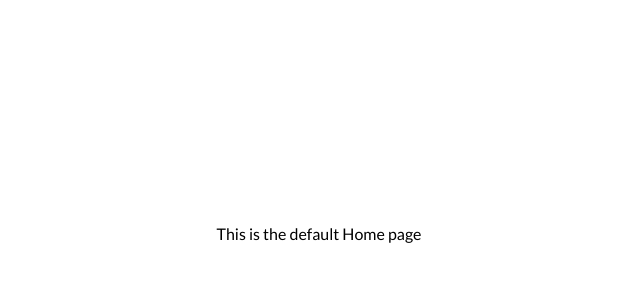
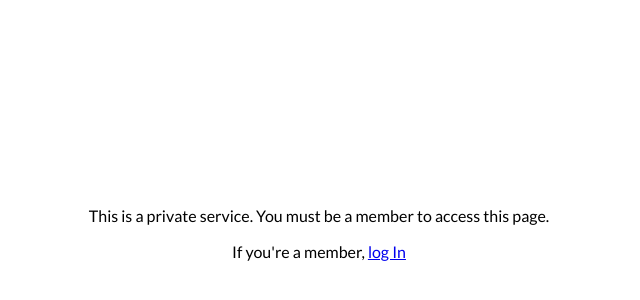
Before and after one commit to scottjpark/tuesday, a React (Create React App) app in the folder frontend/: page / in a window 1280 px wide. Shown: the part 166-466 px from the top of the page, without its empty margins (321-961 px from the left). Built offline with nearby package versions, Linux system fonts and the light colour scheme; no server answers.

Commit message:
Style & format adjustments to auth pages

```diff
--- a/frontend/src/App.js
+++ b/frontend/src/App.js
@@ -4,8 +4,7 @@ import { BrowserRouter, Routes, Route } from 'react-router-dom'
 import { useDispatch, useSelector } from 'react-redux';
 import { verify } from './features/auth/authActions'
 
-import { Home } from './pages/layout/home'
-import { NavBar } from './pages/layout/nav'
+import { Private } from './pages/layout/private'
 import { Login } from './pages/auth/login'
 import { SignUp } from './pages/auth/signup'
 import { LoggedIn } from './pages/auth/loggedIn'
@@ -25,7 +24,7 @@ function App() {
         {loading ?
           <CircularProgress /> :
           <Routes>
-            <Route path='/' element={<Home />} />
+            <Route path='/' element={<Private />} />
             <Route path='/loggedIn' element={<LoggedIn />} />
             <Route path='/signup' element={<SignUp />} />
             <Route path='/login' element={<Login />} />
--- a/frontend/src/pages/auth/login.js
+++ b/frontend/src/pages/auth/login.js
@@ -1,7 +1,7 @@
 import React, { useState } from 'react'
 import { login } from '../../features/auth/authActions';
 import { useSelector, useDispatch } from 'react-redux'
-import { Navigate } from 'react-router-dom'
+import { Navigate, Link } from 'react-router-dom'
 import CircularProgress from '@mui/material/CircularProgress'
 
 export function Login() {
@@ -24,6 +24,8 @@ export function Login() {
     if (loggedIn && !loading) return <Navigate to='/loggedIn' />
     return (
         <form id='auth'>
+            <h1>Log In</h1>
+            <div className='auth-fields'>
                 <label>Username</label>
                 <input
                     className='auth-input'
@@ -33,6 +35,8 @@ export function Login() {
                     value={username}
                     onChange={e => setUsername(e.target.value)}
                 />
+            </div>
+            <div className='auth-fields'>
                 <label>Password</label>
                 <input
                     className='auth-input'
@@ -42,10 +46,12 @@ export function Login() {
                     value={password}
                     onChange={e => setPassword(e.target.value)}
                 />
+            </div>
             {loading ?
                 <CircularProgress /> :
-                <button type='submit' onClick={handleSubmit}>Submit</button>
+                <button type='submit' onClick={handleSubmit}>Log In</button>
             }
+            <p className='auth-notes'>Not a member? <Link to='/signup'>Sign up</Link></p>
         </form>
     )
 }
--- a/frontend/src/pages/auth/signup.js
+++ b/frontend/src/pages/auth/signup.js
@@ -1,7 +1,7 @@
 import React, { useState } from 'react'
 import { register } from '../../features/auth/authActions';
 import { useSelector, useDispatch } from 'react-redux'
-import { Navigate } from 'react-router-dom'
+import { Navigate, Link } from 'react-router-dom'
 import CircularProgress from '@mui/material/CircularProgress'
 
 export function SignUp() {
@@ -61,8 +61,9 @@ export function SignUp() {
             </div>
             {loading ?
                 <CircularProgress /> :
-                <button type='submit' onClick={handleSubmit}>Submit</button>
+                <button type='submit' onClick={handleSubmit}>Register</button>
             }
+            <p className='auth-notes'>Already a member? <Link to='/login'>Log in</Link></p>
         </form>
     )
 }
--- a/frontend/src/pages/layout/home.js
+++ /dev/null
@@ -1,13 +0,0 @@
-import React from 'react'
-import { useSelector } from 'react-redux'
-import { Navigate } from 'react-router-dom'
-
-export function Home() {
-    const { loggedIn, loading } = useSelector(state => state.user)
-    if (loggedIn && !loading) return <Navigate to='/loggedIn' />
-    return (
-        <div>
-            <h1>This is the default Home page</h1>
-        </div>
-    )
-}
--- a/frontend/src/pages/layout/nav.js
+++ /dev/null
@@ -1,19 +0,0 @@
-import { useSelector, useDispatch } from 'react-redux';
-import { Link } from 'react-router-dom'
-import { logout } from '../../features/auth/authActions';
-
-export function NavBar() {
-
-    const isAuth = useSelector(state => state.user.loggedIn)
-    const dispatch = useDispatch()
-
-    const handleClick = () => {
-        dispatch(logout())
-    }
-
-    return (
-        <nav>
-            {isAuth ? (<button onClick={handleClick}>Logout</button>) : (<div><Link to='/signup'>Register</Link> <Link to='/login'>Login</Link></div>)}
-        </nav>
-    )
-}
--- /dev/null
+++ b/frontend/src/pages/layout/private.js
@@ -0,0 +1,14 @@
+import React from 'react'
+import { useSelector } from 'react-redux'
+import { Navigate, Link } from 'react-router-dom'
+
+export function Private() {
+    const { loggedIn, loading } = useSelector(state => state.user)
+    if (loggedIn && !loading) return <Navigate to='/loggedIn' />
+    return (
+        <div id='private-message'>
+            <p>This is a private service. You must be a member to access this page.</p>
+            <p>If you're a member, <Link to='/login'>log In</Link></p>
+        </div>
+    )
+}
--- a/frontend/src/styles/index.sass
+++ b/frontend/src/styles/index.sass
@@ -31,6 +31,10 @@ $theme-blue: #0d60be
                 padding: 20px
                 color: $theme-blue
 
+            p.auth-notes
+                color: $theme-blue
+                font-size: 0.8em
+
             .auth-fields
                 display: flex
                 flex-direction: column
@@ -59,14 +63,6 @@ $theme-blue: #0d60be
                 border-radius: 7px
                 width: 100%
 
-nav
-    background-color: $theme-red
-    font-size: 1em
-    height: 1.5em
-    display: flex
-    align-self: start
-
-    a
-        color: white
-        font-weight: bold
-        text-decoration: none
+        #private-message
+            p
+                padding: 10px
```
Also changed, not shown: 1 other file (tests, documents, lock files or other folders). Lines whose indentation alone changed are shown as unchanged.
